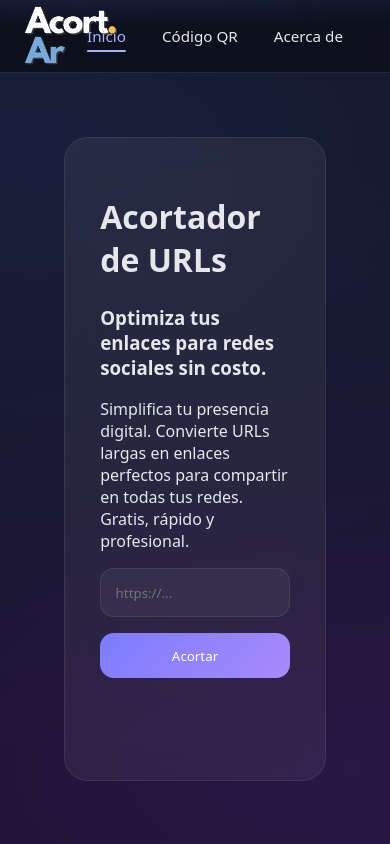
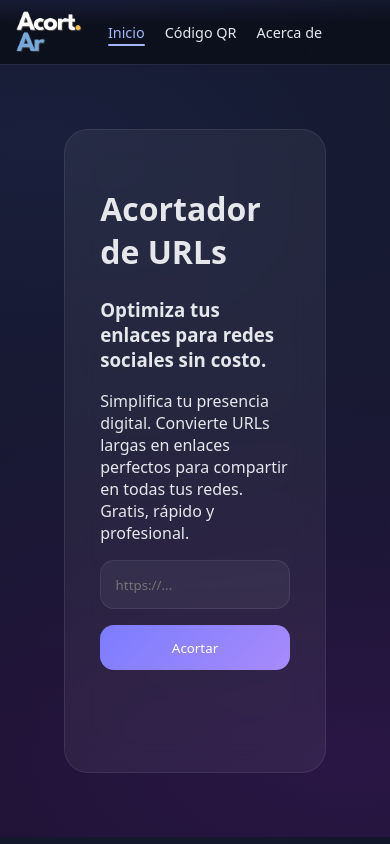
Before and after one commit to fedco-gtz/acort.ar, a React (Vite) app: page / in a window 390 px wide. Shown: the top 844 px of the page. Built offline with nearby package versions, Linux system fonts and the light colour scheme; no server answers; the database is empty; a web font is replaced by a local one.

Commit message:
Actualización 03/01

```diff
--- a/src/index.css
+++ b/src/index.css
@@ -95,34 +95,6 @@
   color: #a5b4fc;
 }
 
-.lang {
-  position: absolute;
-  left: 50%;
-  transform: translateX(-50%);
-
-  display: flex;
-  align-items: center;
-  gap: 0.35rem;
-
-  font-size: 0.85rem;
-  color: #d1d5db;
-  cursor: pointer;
-
-  padding: 0.35rem 0.6rem;
-  border-radius: 999px;
-
-  transition: background 0.2s ease, color 0.2s ease;
-}
-
-.lang:hover {
-  background: rgba(79, 70, 229, 0.08);
-  color: #a5b4fc;
-}
-
-.lang-icon {
-  font-size: 0.95rem;
-}
-
 .logo {
   display: flex;
   align-items: center;
@@ -140,6 +112,31 @@
 .logo:hover img {
   transform: scale(1.05);
   opacity: 0.9;
+}
+
+@media (max-width: 900px) {
+  .nav {
+    height: 64px;
+    padding: 0 1rem;
+  }
+
+  .logo {
+    left: 1rem;
+  }
+
+  .logo img {
+    height: 42px;
+  }
+
+  .nav-links {
+    gap: 1.25rem;
+    font-size: 0.9rem;
+  }
+
+  .nav-links a::after {
+    bottom: -4px;
+    height: 2px;
+  }
 }
 
 /* ================= PAGE ================= */
@@ -304,6 +301,34 @@
   background: rgba(255, 255, 255, 0.15);
 }
 
+.lang {
+  position: absolute;
+  left: 50%;
+  transform: translateX(-50%);
+
+  display: flex;
+  align-items: center;
+  gap: 0.35rem;
+
+  font-size: 0.85rem;
+  color: #d1d5db;
+  cursor: pointer;
+
+  padding: 0.35rem 0.6rem;
+  border-radius: 999px;
+
+  transition: background 0.2s ease, color 0.2s ease;
+}
+
+.lang:hover {
+  background: rgba(79, 70, 229, 0.08);
+  color: #a5b4fc;
+}
+
+.lang-icon {
+  font-size: 0.95rem;
+}
+
 @media (max-width: 900px) {
   .footer-inner {
     grid-template-columns: 1fr;
```
